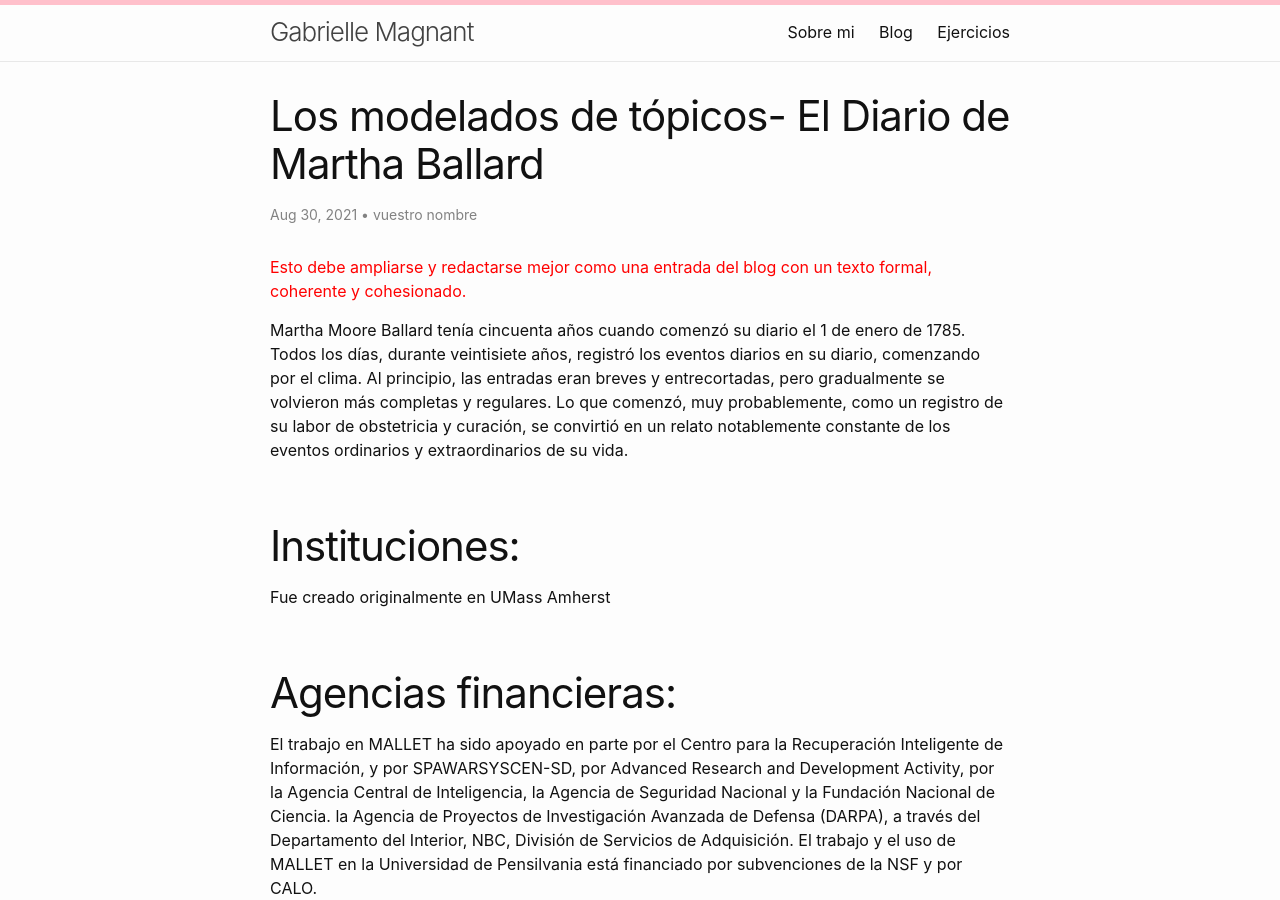
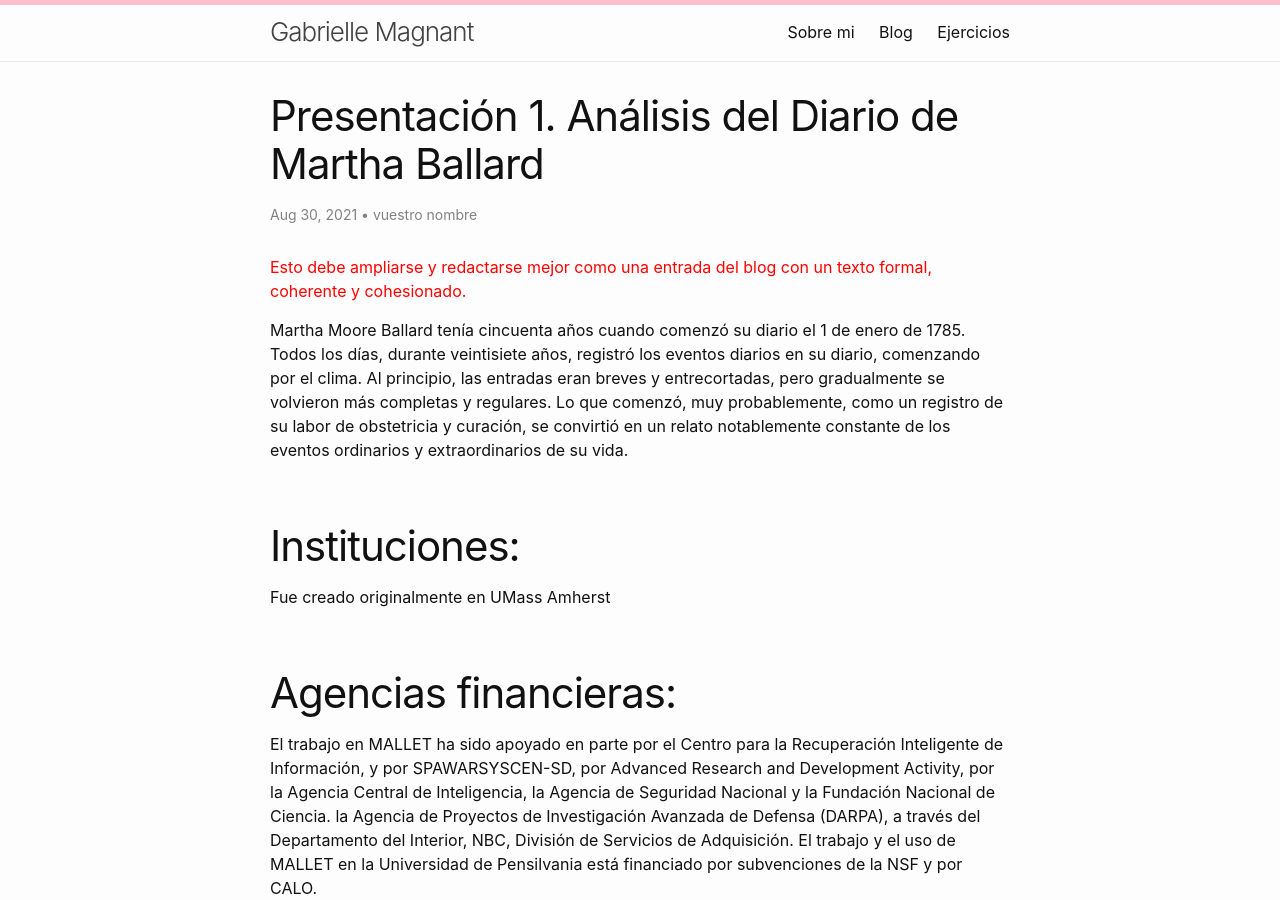
Before and after one commit to gmagnant00/gmagnant00.github.io, a Jekyll site: the page built from _posts/2021-08-30-modelado-de-topicos.md, in a window 1280 px wide and 900 px high. Built offline with Jekyll 4.4.1, drawn with Linux system fonts in a browser that asks for light colours.

Commit message:
Update 2021-08-30-modelado-de-topicos.md

```diff
--- a/_posts/2021-08-30-modelado-de-topicos.md
+++ b/_posts/2021-08-30-modelado-de-topicos.md
@@ -1,6 +1,6 @@
 ---
 layout: post
-title: "Los modelados de tópicos- El Diario de Martha Ballard"
+title: "Presentación 1. Análisis del Diario de Martha Ballard"
 date: 2021-08-30
 author: vuestro nombre
 ---
```
